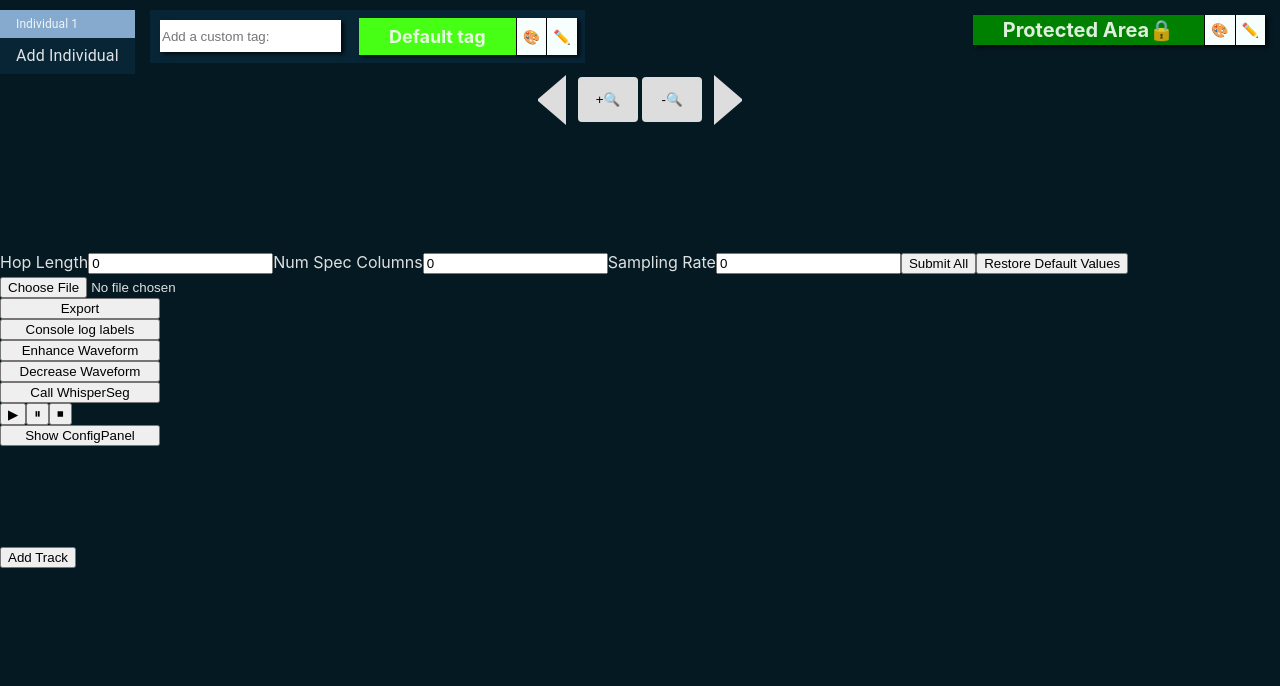
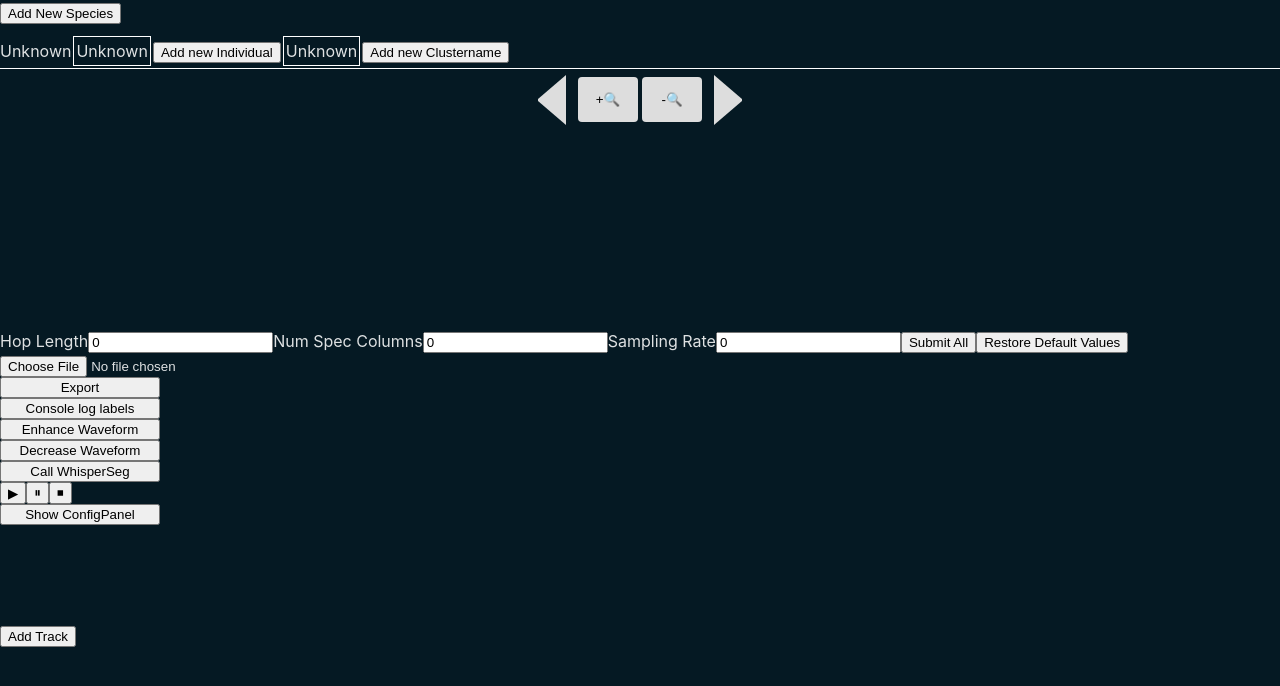
Before and after one commit to nccratliri-ml-wp/vocal-annotation-frontend, a React (Vite) app: page / in a window 1280 px wide. Shown: the top 686 px of the page. Built offline with nearby package versions, Linux system fonts and the light colour scheme.

Commit message:
prototype of new UI for annotation labels

```diff
--- /dev/null
+++ b/src/AnnotationLabels.jsx
@@ -0,0 +1,94 @@
+import React, {useState} from "react";
+import { nanoid } from 'nanoid'
+
+class Species {
+    constructor(id, name, individuals, clusternames) {
+        this.id = id
+        this.name = name
+        this.individuals = individuals
+        this.clusternames = clusternames
+    }
+}
+
+function AnnotationLabels () {
+
+    const [speciesArray, setSpeciesArray] = useState([
+        new Species(nanoid(),'Unknown', ['Unknown'], ['Unknown'])
+    ])
+
+    const addNewSpecies = () => {
+        setSpeciesArray( prevState => [...prevState, new Species(nanoid(), 'New Species', ['Unknown'], ['Unknown'])] )
+    }
+
+    const addNewIndividual = (selectedID) => {
+        const modifiedSpeciesArray = speciesArray.map(speciesObject => {
+            if (speciesObject.id === selectedID) {
+                return {
+                    ...speciesObject,
+                    individuals: [...speciesObject.individuals, 'My Individual']
+                }
+            } else {
+                return speciesObject
+            }
+        })
+
+        setSpeciesArray(modifiedSpeciesArray)
+    }
+
+    const addNewClustername = (selectedID) => {
+        const modifiedSpeciesArray = speciesArray.map(speciesObject => {
+            if (speciesObject.id === selectedID) {
+                return {
+                    ...speciesObject,
+                    clusternames: [...speciesObject.clusternames, 'My Clustername']
+                }
+            } else {
+                return speciesObject
+            }
+        })
+
+        setSpeciesArray(modifiedSpeciesArray)
+    }
+
+
+    return(
+        <div id='annotation-labels-container'>
+            <button onClick={addNewSpecies}>Add New Species</button>
+            {
+                speciesArray.map( species =>
+                    <div
+                        id={species.id}
+                        key={species.id}
+                        className='species'
+                    >
+                        {species.name}
+                        {
+                            species.individuals.map( individual =>
+                                <div
+                                    key={nanoid()}
+                                    className='individual-btn'
+                                >
+                                    {individual}
+                                </div>
+                            )
+                        }
+                        <button onClick={() => addNewIndividual(species.id)}>Add new Individual</button>
+                        {
+                            species.clusternames.map( clustername =>
+                                <div
+                                    key={nanoid()}
+                                    className='clustername-btn'
+                                >
+                                    {clustername}
+                                </div>
+                            )
+                        }
+                        <button onClick={() => addNewClustername(species.id)}>Add new Clustername</button>
+                    </div>
+                )
+            }
+        </div>
+    )
+}
+
+export default AnnotationLabels
--- a/src/App.jsx
+++ b/src/App.jsx
@@ -3,6 +3,7 @@ import Clusternames from "./Clusternames.jsx"
 import ScalableSpec from "./ScalableSpec.jsx";
 import Individuals from "./Indivduals";
 import GlobalConfig from "./GlobalConfig.jsx";
+import AnnotationLabels from "./AnnotationLabels.jsx";
 
 const SCROLL_STEP_RATIO = 0.1
 
@@ -21,7 +22,7 @@ function App() {
     const [clusternameButtons, setClusternameButtons] = useState(
         [
             new ClusternameButton('PROTECTED_AREA', 'Protected Area🔒', false, 'green'),
-            new ClusternameButton('DEFAULT_BUTTON', 'Default tag', true, '#47ff14')
+            new ClusternameButton('UNKNOWN_BUTTON', 'Unknown tag', true, '#47ff14')
         ])
     const [outdatedClustername, setOutdatedClustername] = useState(null)
 
@@ -59,45 +60,13 @@ function App() {
 
     const [activeLabel, setActiveLabel] = useState(null)
 
-    const [activeIndividual, setActiveIndividual] = useState(1);
+    const [activeIndividual, setActiveIndividual] = useState(0);
     const [numberOfIndividuals, setNumberOfIndividuals] = useState(1)
 
     const [globalHopLength, setGlobalHopLength] = useState(0)
     const [globalNumSpecColumns, setGlobalNumSpecColumns] = useState(0)
     const [globalSamplingRate, setGlobalSamplingRate] = useState(0)
     const [defaultConfig, setDefaultConfig] = useState(null)
-
-    /* 1. DONE: destructure config.configurations object into globalStates here and local states in ScalableSpec
-       1.1 DONE: handle NAN error in Parameters when user deletes a value in the input field
-    *  2. DONE: Adjust the code and methods to work as before
-        2.1 DONE: Fix Zoom Out
-        2.3 DONE: Fix OverviewBar zoom
-        2.4 DONE: Fix Multi track (max hop Length). Possible remove longestAudioDuration or max hop length?
-    *  3. DONE: Adjust Upload by URL method
-    *  4. DONE: Adjust all instances of ScalableSpec
-        4.1 DONE: Remove parameters from the dependency array in scalable spec
-        4.2 Move configruations to a new window
-        4.3 DONE: Remove config state everywhere
-        4.4 DONE: Fixed curved Line
-        4.5 DONE: Delete labels upon new file upload
-    *  5. DONE: Perhaps refactor Paramters? To hold n_fft, bin_per_octave etc. in state variables in ScalabeSpec instead of as a single Parameters state
-    * */
-
-    function passGlobalHopLengthToApp( newHopLength ){
-        setGlobalHopLength( newHopLength )
-    }
-
-    function passGlobalNumSpecColumnsToApp( newNumSpecColumns ){
-        setGlobalNumSpecColumns( newNumSpecColumns )
-    }
-
-    function passGlobalSamplingRateToApp( newSamplingRate ){
-        setGlobalSamplingRate( newSamplingRate )
-    }
-
-    function passDefaultConfigToApp( newDefaultConfig ){
-        setDefaultConfig( newDefaultConfig )
-    }
 
     /* ++++++++++++++++++ Pass methods ++++++++++++++++++ */
 
@@ -145,6 +114,21 @@ function App() {
         setOutdatedClustername( clustername )
     }
 
+    function passGlobalHopLengthToApp( newHopLength ){
+        setGlobalHopLength( newHopLength )
+    }
+
+    function passGlobalNumSpecColumnsToApp( newNumSpecColumns ){
+        setGlobalNumSpecColumns( newNumSpecColumns )
+    }
+
+    function passGlobalSamplingRateToApp( newSamplingRate ){
+        setGlobalSamplingRate( newSamplingRate )
+    }
+
+    function passDefaultConfigToApp( newDefaultConfig ){
+        setDefaultConfig( newDefaultConfig )
+    }
 
     /* ++++++++++++++++++ Audio Tracks ++++++++++++++++++ */
 
@@ -244,16 +228,7 @@ function App() {
 
     return (
         <>
-            <Individuals
-                activeIndividual={activeIndividual}
-                passActiveIndividualToApp={passActiveIndividualToApp}
-                passNumberOfIndividualsToApp={passNumberOfIndividualsToApp}
-            />
-            <Clusternames
-                passClusterNameButtonsToApp={passClusterNameButtonsToApp}
-                clusternameButtons={clusternameButtons}
-                passOutdatedClusterNamesToApp={passOutdatedClusterNamesToApp}
-            />
+            <AnnotationLabels />
             <div className='controls-container'>
                 <button
                     id='left-scroll-btn'
--- a/src/Indivduals.jsx
+++ b/src/Indivduals.jsx
@@ -3,8 +3,9 @@ import { nanoid } from 'nanoid'
 import MenuItem from '@mui/material/MenuItem'
 
 class Individual {
-    constructor(value, isActive) {
+    constructor(value, name, isActive) {
         this.value = value
+        this.name = name
         this.isActive = isActive
     }
 }
@@ -13,7 +14,7 @@ function Individuals( {activeIndividual, passActiveIndividualToApp, passNumberOf
 
     const [individuals, setIndividuals] = useState(
         [
-            new Individual(1, true)
+            new Individual(0, 'Unknown', true)
         ]
     )
 
@@ -34,14 +35,14 @@ function Individuals( {activeIndividual, passActiveIndividualToApp, passNumberOf
 
 
     function addIndividual() {
-        const newIndividualNumber = individuals.length + 1;
+        const newIndividualNumber = individuals.length;
 
         const updatedIndividuals = individuals.map((individual) => ({
             ...individual,
             isActive: false,
         }))
 
-        updatedIndividuals.push(new Individual(newIndividualNumber, true))
+        updatedIndividuals.push(new Individual(newIndividualNumber, `Individual ${newIndividualNumber}`,true))
 
         setIndividuals(updatedIndividuals)
 
@@ -63,7 +64,7 @@ function Individuals( {activeIndividual, passActiveIndividualToApp, passNumberOf
                             isactive={individual.isActive.toString()}
                             onMouseDown={activateIndividual}
                         >
-                            Individual {individual.value}
+                            {individual.name}
                         </MenuItem>
                     )
                 }
--- a/src/ScalableSpec.jsx
+++ b/src/ScalableSpec.jsx
@@ -180,14 +180,12 @@ function ScalableSpec(
 
         const response = await axios.post(path, requestParameters)
 
-        console.log(response.data.configurations)
-
+        // Update potentially by the backend corrected values in the input fields (e.g. when the user requests nfft < 5)
         const newSpecCalMethod = response.data.configurations.spec_cal_method
         const newNfft = response.data.configurations.n_fft
         const newBinsPerOctave = response.data.configurations.bins_per_octave
         const newMinFreq = response.data.configurations.min_frequency
         const newMaxFreq = response.data.configurations.max_frequency
-
         setSpecCalMethod(newSpecCalMethod)
         setNfft(newNfft ? newNfft : 512)
         setBinsPerOctave(newBinsPerOctave ? newBinsPerOctave : 0)
--- a/src/index.css
+++ b/src/index.css
@@ -200,100 +200,13 @@ html, body {
 
 /* -------------------------- Clusternames -------------------------- */
 
-#clusternames-container{
-  position: fixed;
-  top: 10px;
-  left: 150px;
-  z-index: 2;
-  display: flex;
-  background-color: #082536;
-}
-
-#clustername-input-field{
-  border: none;
-  height: 30px;
-  margin: 10px;
-  box-shadow: 3px 2px 4px 0 rgba(0,0,0,0.75);
-}
-
-#clustername-input-field:focus{
-  outline: none;
-}
-
-#clustername-buttons-container{
-  display: flex;
-  align-items: flex-start;
-  flex-wrap: wrap;
-  margin: 3px;
-}
-
-.clustername-btn{
-  display: flex;
-  background-color: #f6fffe;
-  margin: 5px;
-  box-shadow: 3px 2px 4px 0 rgba(0,0,0,0.75);
-  cursor: pointer;
-}
-
-.clustername-text{
-  padding: 0 30px;
-  font-size: 20px;
-  font-weight: bold;
-}
-
-.clustername-text[isactive='true']{
-  padding: 5px 30px 5px;
-  font-size: 18px;
-}
-
-.open-colorwheel-btn{
-  background-color: transparent;
-  border: none;
-  border-left: 1px solid black;
-  font-size: 14px;
-  cursor: pointer;
-}
-
-.clustername-btn:has(div#PROTECTED_AREA){
-  position: fixed;
-  top: 10px;
-  right: 10px;
-  z-index: 2;
-}
 
 /* -------------------------- Colorwheel -------------------------- */
 .colorwheel{
   position: fixed;
 }
 
-
 /* -------------------------- Individuals -------------------------- */
-
-.individuals-container{
-  position: fixed;
-  top: 10px;
-  z-index: 1;
-  background-color: #082536;
-  max-height: 200px;
-}
-
-.individuals-menu{
-  max-height: 200px;
-  overflow-y: auto;
-}
-
-.individual-menu-item{
-  font-size: 12px !important;
-  padding: 5px 20px 5px 16px !important;
-}
-
-.individual-menu-item[isactive='true']{
-  background-color: #86a9ce !important;
-}
-
-.add-individual-btn{
-  background-color: #082536 !important;;
-}
 
 
 /* -------------------------- Parameters -------------------------- */
@@ -312,6 +225,31 @@ html, body {
 
 .local-parameters-config-panel > div > label > input{
   width: 40px;
+}
+
+/* -------------------------- Annotation Labels -------------------------- */
+
+#annotation-labels-container{
+
+}
+
+.species{
+  border-bottom: 1px solid white;
+  margin: 10px 0;
+}
+
+.individual-btn{
+  display: inline-block;
+  border: 1px solid white;
+  padding: 2px;
+  margin: 2px;
+}
+
+.clustername-btn{
+  display: inline-block;
+  border: 1px solid white;
+  padding: 2px;
+  margin: 2px;
 }
 
 
```
